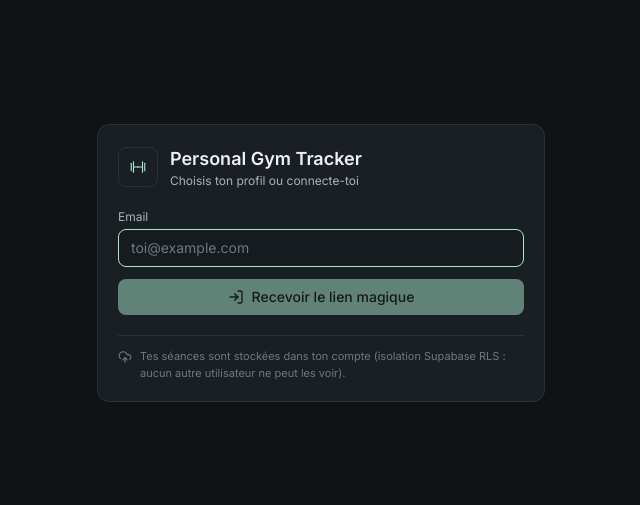
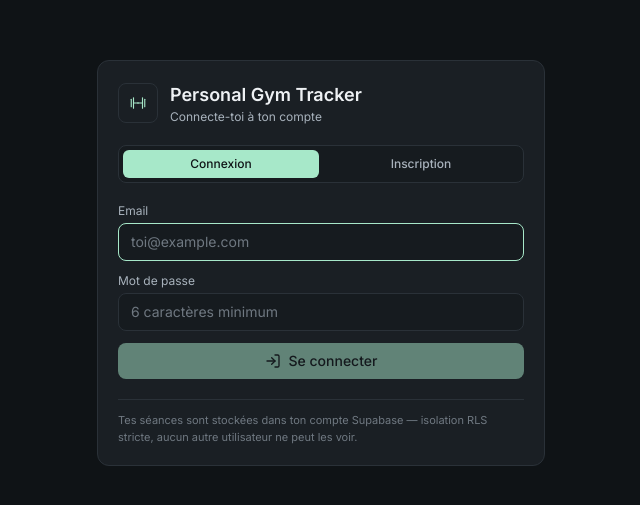
Before and after one commit to gabrielorsatti/stephane-ia-app, a React (Vite) app: page / in a window 1280 px wide. Shown: the part 137-642 px from the top of the page, without its empty margins (319-959 px from the left). Built offline with nearby package versions, Linux system fonts and the light colour scheme; no server answers.

Commit message:
feat(auth): connexion email+password (remplace Magic Link)

```diff
--- a/src/components/AuthGate.tsx
+++ b/src/components/AuthGate.tsx
@@ -1,4 +1,4 @@
-import { Loader2, LogIn, Mail, UploadCloud } from "lucide-react";
+import { Loader2, LogIn, UserPlus } from "lucide-react";
 import { useState } from "react";
 import { useAuth } from "../hooks/useAuth";
 import { Logo } from "./Logo";
@@ -10,7 +10,8 @@ interface Props {
 // Garde l'app derrière l'authentification Supabase si elle est configurée.
 // Si Supabase n'est pas configuré, laisse passer (mode solo LocalStorage).
 export function AuthGate({ children }: Props) {
-  const { ready, user, supabaseEnabled, signInWithMagicLink } = useAuth();
+  const { ready, user, supabaseEnabled, signInWithPassword, signUpWithPassword } =
+    useAuth();
 
   if (!supabaseEnabled) return <>{children}</>;
   if (!ready) {
@@ -22,16 +23,26 @@ export function AuthGate({ children }: Props) {
   }
   if (user) return <>{children}</>;
 
-  return <SignInCard onSubmit={signInWithMagicLink} />;
+  return (
+    <SignInCard
+      onSignIn={signInWithPassword}
+      onSignUp={signUpWithPassword}
+    />
+  );
 }
 
+type Mode = "signin" | "signup";
+
 function SignInCard({
-  onSubmit,
+  onSignIn,
+  onSignUp,
 }: {
-  onSubmit: (email: string) => Promise<void>;
+  onSignIn: (email: string, password: string) => Promise<void>;
+  onSignUp: (email: string, password: string) => Promise<void>;
 }) {
+  const [mode, setMode] = useState<Mode>("signin");
   const [email, setEmail] = useState("");
-  const [sent, setSent] = useState(false);
+  const [password, setPassword] = useState("");
   const [error, setError] = useState<string | null>(null);
   const [busy, setBusy] = useState(false);
 
@@ -40,8 +51,11 @@ function SignInCard({
     setError(null);
     setBusy(true);
     try {
-      await onSubmit(email.trim());
-      setSent(true);
+      if (mode === "signin") {
+        await onSignIn(email.trim(), password);
+      } else {
+        await onSignUp(email.trim(), password);
+      }
     } catch (err) {
       setError(err instanceof Error ? err.message : "Erreur");
     } finally {
@@ -65,32 +79,26 @@ function SignInCard({
           <div>
             <h1 className="font-semibold text-lg">Personal Gym Tracker</h1>
             <p className="text-xs text-text-muted">
-              Choisis ton profil ou connecte-toi
+              {mode === "signin"
+                ? "Connecte-toi à ton compte"
+                : "Crée ton profil"}
             </p>
           </div>
         </div>
 
-        {sent ? (
-          <div className="text-sm space-y-2">
-            <div className="flex items-center gap-2 text-accent-soft">
-              <Mail className="w-4 h-4" /> Lien envoyé
+        <div className="flex gap-1 bg-bg-soft border border-border rounded-lg p-1">
+          <ModeTab
+            label="Connexion"
+            active={mode === "signin"}
+            onClick={() => setMode("signin")}
+          />
+          <ModeTab
+            label="Inscription"
+            active={mode === "signup"}
+            onClick={() => setMode("signup")}
+          />
         </div>
-            <p className="text-text-muted text-xs">
-              Ouvre l'email que tu viens de recevoir à{" "}
-              <span className="font-mono text-text">{email}</span> et clique
-              sur le lien magique — tu seras redirigé ici connecté.
-            </p>
-            <button
-              className="btn-ghost text-xs"
-              onClick={() => {
-                setSent(false);
-                setEmail("");
-              }}
-            >
-              Utiliser un autre email
-            </button>
-          </div>
-        ) : (
+
         <form onSubmit={handle} className="space-y-3">
           <label className="block text-xs text-text-muted">
             Email
@@ -98,23 +106,41 @@ function SignInCard({
               type="email"
               required
               autoFocus
+              autoComplete="email"
               className="input mt-1"
               placeholder="toi@example.com"
               value={email}
               onChange={(e) => setEmail(e.target.value)}
             />
           </label>
+          <label className="block text-xs text-text-muted">
+            Mot de passe
+            <input
+              type="password"
+              required
+              minLength={6}
+              autoComplete={
+                mode === "signin" ? "current-password" : "new-password"
+              }
+              className="input mt-1"
+              placeholder="6 caractères minimum"
+              value={password}
+              onChange={(e) => setPassword(e.target.value)}
+            />
+          </label>
           <button
             type="submit"
             className="btn-primary w-full"
-              disabled={busy || !email.trim()}
+            disabled={busy || !email.trim() || password.length < 6}
           >
             {busy ? (
               <Loader2 className="w-4 h-4 animate-spin" />
+            ) : mode === "signin" ? (
+              <LogIn className="w-4 h-4" />
             ) : (
-                <LogIn className="w-4 h-4" />
+              <UserPlus className="w-4 h-4" />
             )}
-              Recevoir le lien magique
+            {mode === "signin" ? "Se connecter" : "Créer le compte"}
           </button>
           {error && (
             <div className="text-xs text-rose-300 bg-rose-500/10 border border-rose-500/30 rounded-lg px-3 py-2">
@@ -122,16 +148,37 @@ function SignInCard({
             </div>
           )}
         </form>
-        )}
 
-        <div className="text-[11px] text-text-dim border-t border-border pt-3">
-          <p className="flex items-start gap-2">
-            <UploadCloud className="w-3.5 h-3.5 shrink-0 mt-0.5" />
-            Tes séances sont stockées dans ton compte (isolation Supabase
-            RLS : aucun autre utilisateur ne peut les voir).
+        <p className="text-[11px] text-text-dim border-t border-border pt-3">
+          Tes séances sont stockées dans ton compte Supabase — isolation RLS
+          stricte, aucun autre utilisateur ne peut les voir.
         </p>
-        </div>
       </div>
     </div>
   );
 }
+
+function ModeTab({
+  label,
+  active,
+  onClick,
+}: {
+  label: string;
+  active: boolean;
+  onClick: () => void;
+}) {
+  return (
+    <button
+      type="button"
+      onClick={onClick}
+      className={[
+        "flex-1 px-3 py-1.5 rounded-md text-xs font-medium transition-colors",
+        active
+          ? "bg-accent text-bg"
+          : "text-text-muted hover:text-text",
+      ].join(" ")}
+    >
+      {label}
+    </button>
+  );
+}
--- a/src/hooks/useAuth.ts
+++ b/src/hooks/useAuth.ts
@@ -26,12 +26,24 @@ export function useAuth() {
     };
   }, [client]);
 
-  async function signInWithMagicLink(email: string): Promise<void> {
+  async function signInWithPassword(
+    email: string,
+    password: string,
+  ): Promise<void> {
     if (!client) throw new Error("Supabase non configuré");
-    const { error } = await client.auth.signInWithOtp({
+    const { error } = await client.auth.signInWithPassword({
       email,
-      options: { emailRedirectTo: window.location.origin },
+      password,
     });
+    if (error) throw error;
+  }
+
+  async function signUpWithPassword(
+    email: string,
+    password: string,
+  ): Promise<void> {
+    if (!client) throw new Error("Supabase non configuré");
+    const { error } = await client.auth.signUp({ email, password });
     if (error) throw error;
   }
 
@@ -44,7 +56,8 @@ export function useAuth() {
     ready,
     user,
     supabaseEnabled: !!client,
-    signInWithMagicLink,
+    signInWithPassword,
+    signUpWithPassword,
     signOut,
   };
 }
```
Lines whose indentation alone changed are shown as unchanged.
